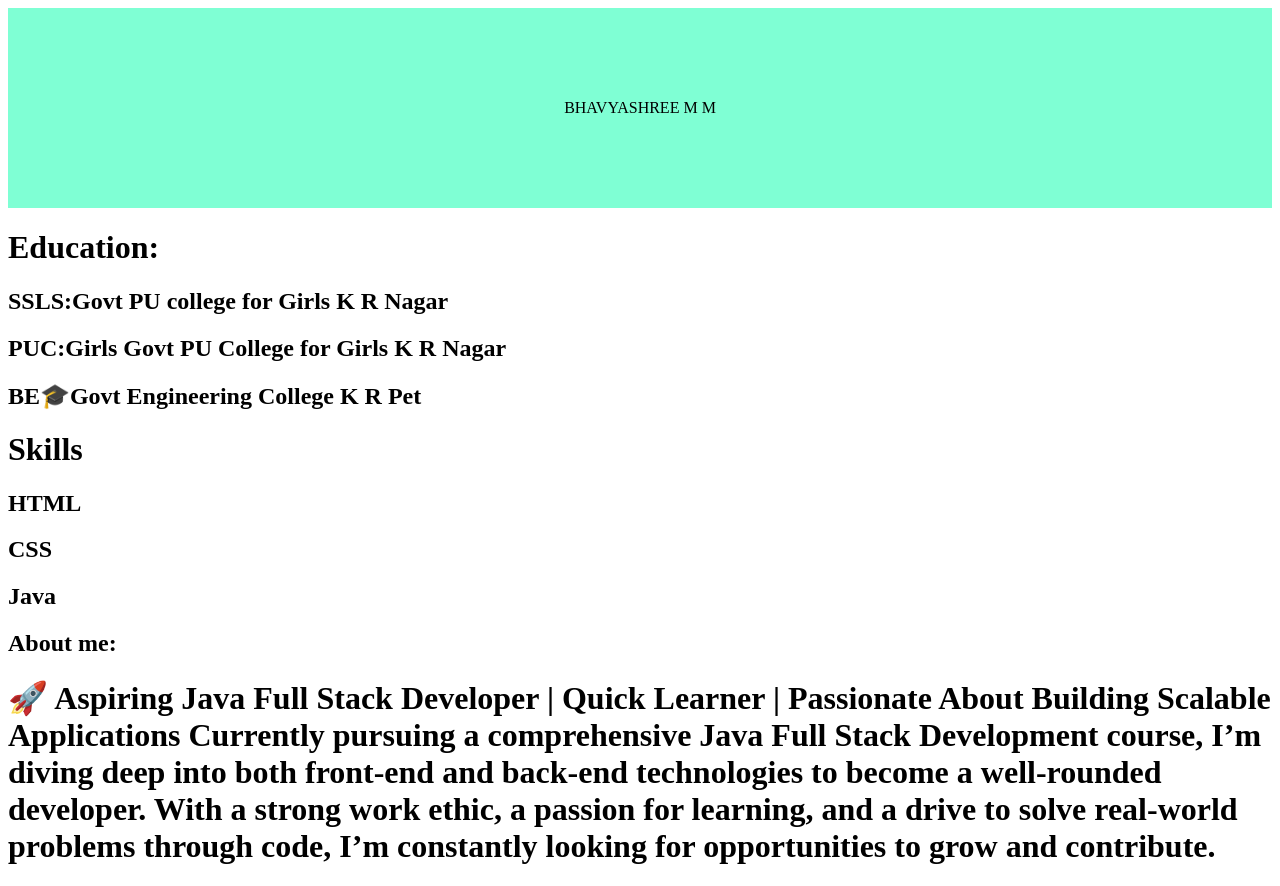
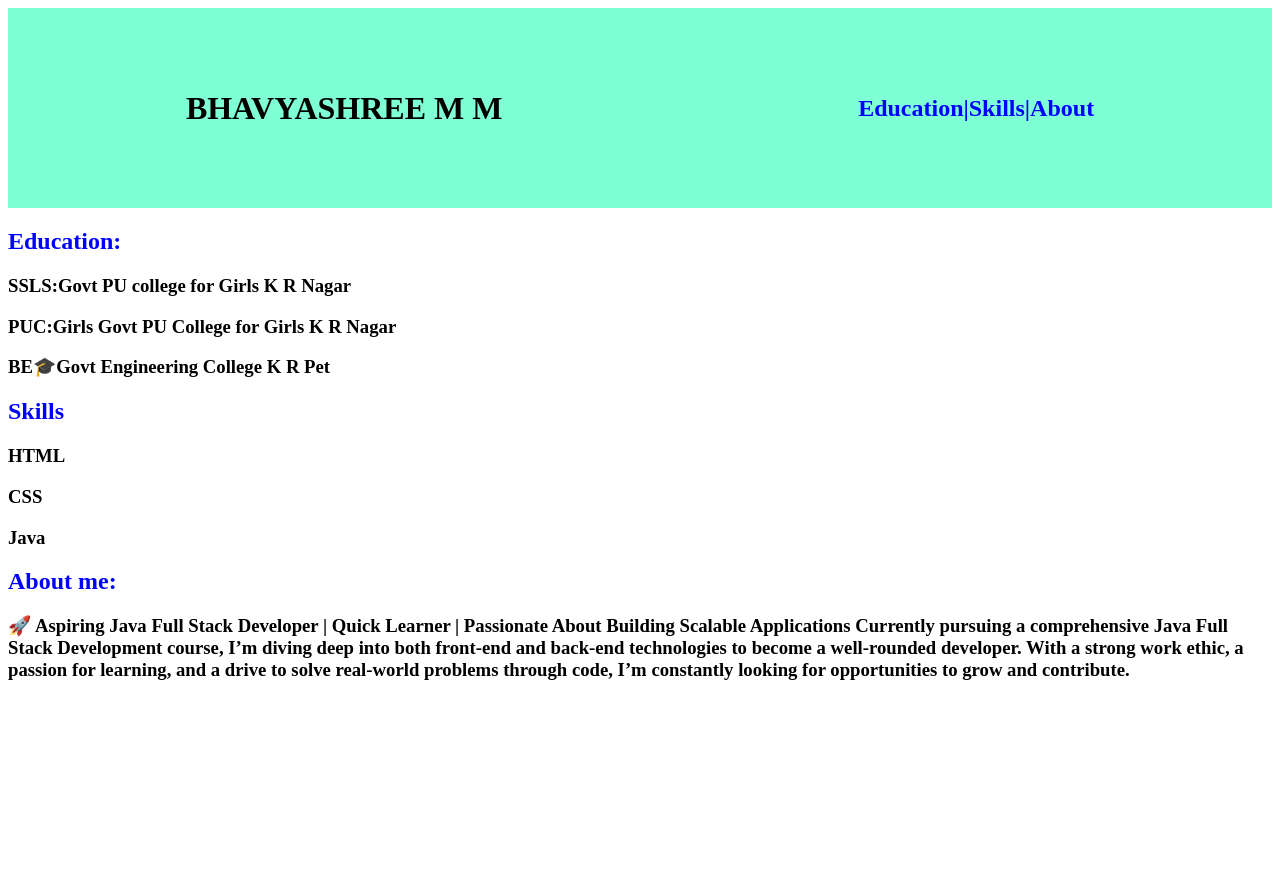
Before and after one commit to Bhavyashreemm/flipkart, a plain HTML site: page index.html in a window 1280 px wide. After the commit the page ends 800 px from the top, so only its background shows below. Drawn offline with Linux system fonts and the light colour scheme.

Commit message:
Update index.html

```diff
--- a/index.html
+++ b/index.html
@@ -14,23 +14,27 @@
             justify-content:space-around ;
             align-items: center;
         }
+        h2{
+            color:blue;
+        }
     </style>
 </head>
 <body>
     <div>
-        BHAVYASHREE M M
+        <h1>BHAVYASHREE M M</h1>
+        <h2>Education|Skills|About</h2>
     </div>
-    <h1>Education:</h1>
-    <h2><b>SSLS:</b>Govt PU college for Girls K R Nagar</h2>
-    <h2><b>PUC:</b>Girls Govt PU College for Girls K R Nagar </h2>
-    <h2><b>BE🎓</b>Govt Engineering College K R Pet</h2>
-    <h1>Skills</h2>
-    <h2>HTML</h2>
-    <h2>CSS</h2>
-    <h2>Java</h2>
+    <h2>Education:</h2>
+    <h3><b>SSLS:</b>Govt PU college for Girls K R Nagar</h3>
+    <h3><b>PUC:</b>Girls Govt PU College for Girls K R Nagar </h3>
+    <h3><b>BE🎓</b>Govt Engineering College K R Pet</h3>
+    <h2>Skills</h2>
+    <h3>HTML</h3>
+    <h3>CSS</h3>
+    <h3>Java</h3>
     <h2>About me:</h2>
-    <h1>🚀 Aspiring Java Full Stack Developer | Quick Learner | Passionate About Building Scalable Applications
+    <h3>🚀 Aspiring Java Full Stack Developer | Quick Learner | Passionate About Building Scalable Applications
 
-        Currently pursuing a comprehensive Java Full Stack Development course, I’m diving deep into both front-end and back-end technologies to become a well-rounded developer. With a strong work ethic, a passion for learning, and a drive to solve real-world problems through code, I’m constantly looking for opportunities to grow and contribute.</h1>
+        Currently pursuing a comprehensive Java Full Stack Development course, I’m diving deep into both front-end and back-end technologies to become a well-rounded developer. With a strong work ethic, a passion for learning, and a drive to solve real-world problems through code, I’m constantly looking for opportunities to grow and contribute.</h3>
 </body>
 </html>
```
